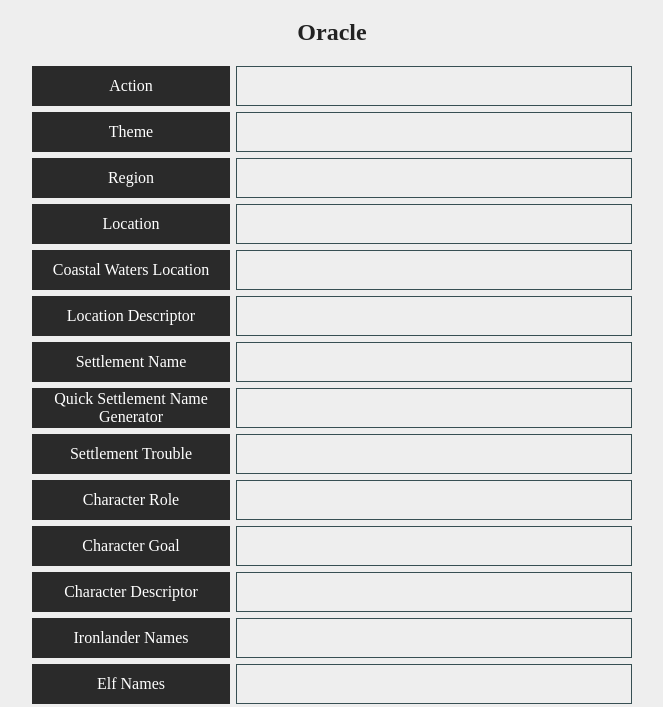
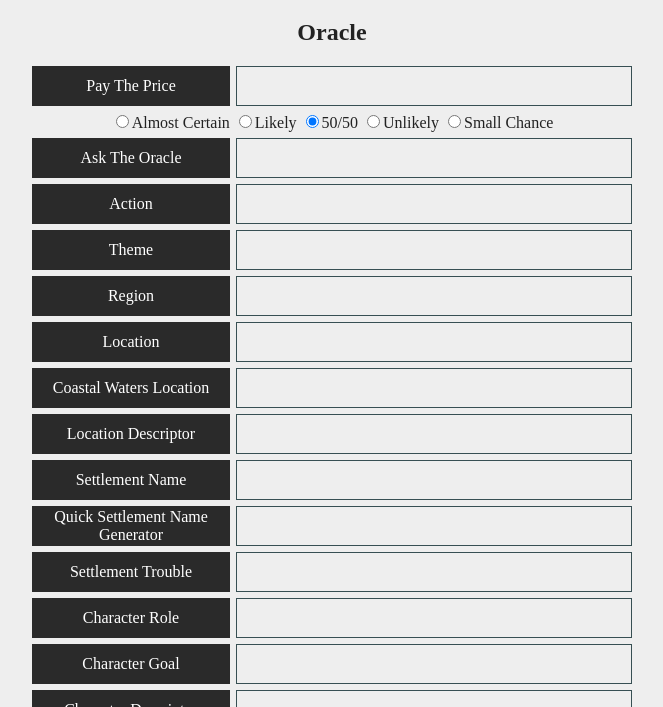
Before and after one commit to dougalstanton/ironsworn, a plain HTML site: page public/index.html in a window 1280 px wide. Both pictures are taken after a click on the element "Oracle". Shown: the part 79-786 px from the top of the page, without its empty margins (308-971 px from the left). Drawn offline with Linux system fonts and the light colour scheme; a web font is replaced by a local one.

Commit message:
Pay The Price oracle & odds reckoner
The radio buttons are a bit not pretty but they work

```diff
--- a/public/index.html
+++ b/public/index.html
@@ -111,6 +111,15 @@
       <div class="page hidden" id="oraclepage">
         <h2>Oracle</h2>
         <div class="oracle">
+          <div class="oracletopic" onMouseDown="clearEle('oraclepaytheprice')" onClick="oraclePayThePrice()">Pay The Price</div><div id="oraclepaytheprice" class="oracleresult"> </div>
+          <div class="oracleoptions">
+          <label><input type="radio" name="odds" value="11">Almost Certain</input></label>
+          <label><input type="radio" name="odds" value="26">Likely</input></label>
+          <label><input type="radio" name="odds" value="51" checked="true">50/50</input></label>
+          <label><input type="radio" name="odds" value="76">Unlikely</input></label>
+          <label><input type="radio" name="odds" value="91">Small Chance</input></label>
+          </div>
+          <div class="oracletopic" onMouseDown="clearEle('oracleodds')" onClick="oracleOdds()">Ask The Oracle</div><div id="oracleodds" class="oracleresult"> </div>
           <div class="oracletopic" onMouseDown="clearEle('oracleaction')" onClick="oracleAction()">Action</div><div id="oracleaction" class="oracleresult"> </div>
           <div class="oracletopic" onMouseDown="clearEle('oracletheme')" onClick="oracleTheme()">Theme</div><div id="oracletheme" class="oracleresult"> </div>
           <div class="oracletopic" onMouseDown="clearEle('oracleregion')" onClick="oracleRegion()">Region</div><div id="oracleregion" class="oracleresult"> </div>
--- a/public/scripts.js
+++ b/public/scripts.js
@@ -677,6 +677,47 @@ function oraclePlotTwist() {
   rollOracle(options, "oracleplottwist");
 }
 
+function oraclePayThePrice() {
+  const weights = [[2,"Roll again and apply that result but make it worse"],
+                   [3,"A person or community you trusted loses faith in you "
+                      + "or acts against you."],
+                   [4,"A person or community you care about is exposed to danger"],
+                   [7,"You are separated from something or someone"],
+                   [7,"Your action has an unintended effect"],
+                   [9,"Something of value is lost or destroyed"],
+                   [9,"The current situation worsens"],
+                   [9,"A new danger or foe is revealed"],
+                   [9,"It causes a delay or puts you at a disadvantage"],
+                   [9,"It is harmful"],
+                   [9,"It is stressful"],
+                   [8,"A surprising development complicates your quest"],
+                   [5,"It wastes resources"],
+                   [4,"It forces you to act against your best intentions"],
+                   [4,"A friend, companion or ally is put in harm's way "
+                      + "(or you are, if alone)"],
+                   [2,"Roll twice more on this table. Both results occur"]];
+  const options = genOptions(weights);
+  rollOracle(options, "oraclepaytheprice");
+}
+
+function oracleOdds() {
+  const buttons = document.getElementsByName('odds');
+  var threshold = 51; // default 50/50 odds
+  for (i = 0; i < buttons.length; i++) {
+    if (buttons[i].checked) {
+      threshold = parseInt(buttons[i].value);
+    }
+  }
+  const roll = rollDie(100);
+  const match = roll == 100 || (roll % 11) == 0;
+  const ele = document.getElementById('oracleodds');
+  if (roll < threshold) {
+    ele.firstChild.data = match ? "HELL NO!" : "No";
+  } else {
+    ele.firstChild.data = match ? "HELL YES!" : "Yes";
+  }
+}
+
 function oracleChallengeRank() {
   const optionWgts = [[20, "Troublesome"], [35, "Dangerous"],
             [25, "Formidable"], [13, "Extreme"], [7, "Epic"]];
--- a/public/style.css
+++ b/public/style.css
@@ -299,6 +299,12 @@ i {
 	user-select: none; /* Non-prefixed version, currently supported by Chrome and Opera */
 }
 
+.oracleoptions {
+  grid-column-start: 1;
+  grid-column-end: 3;
+  justify-self: center;
+}
+
 .oracleresult {
 	display: flex;
 	justify-content: center;
```
